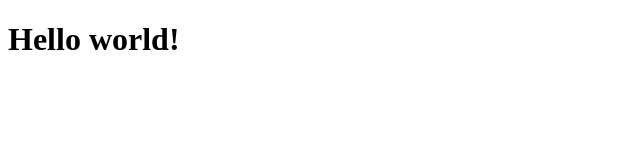
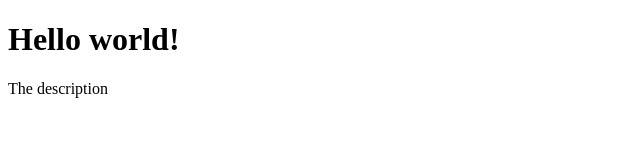
Before and after one commit to yeunghiepdu/scc_training, a plain HTML site: page index.html in a window 1280 px wide. Shown: the whole page, without its empty margins (0-640 px from the left). Drawn offline with Linux system fonts and the light colour scheme.

Commit message:
Update index.html

```diff
--- a/index.html
+++ b/index.html
@@ -8,5 +8,6 @@
 </head>
 <body>
     <h1>Hello world!</h1>
+    <p>The description</p>
 </body>
 </html>
```
